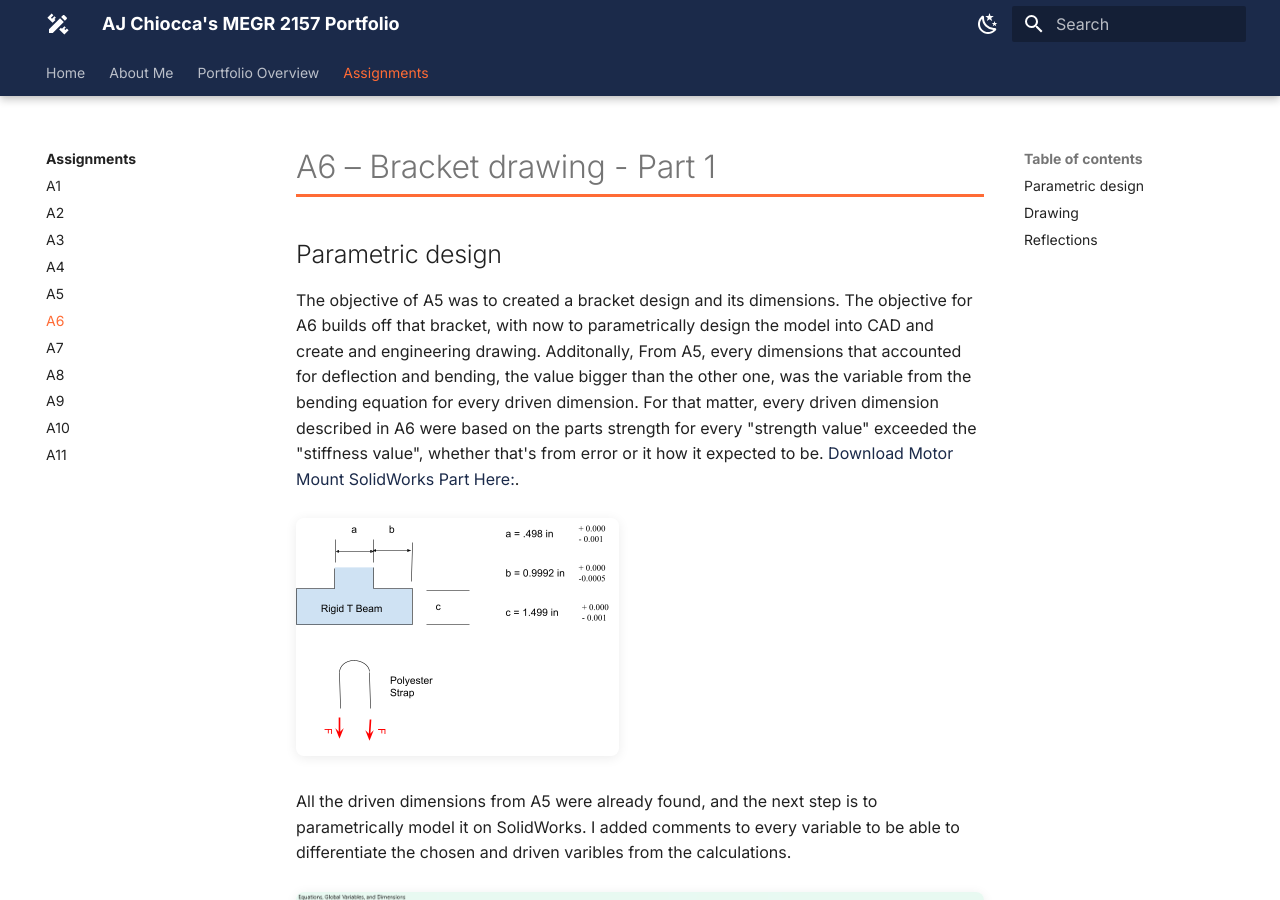
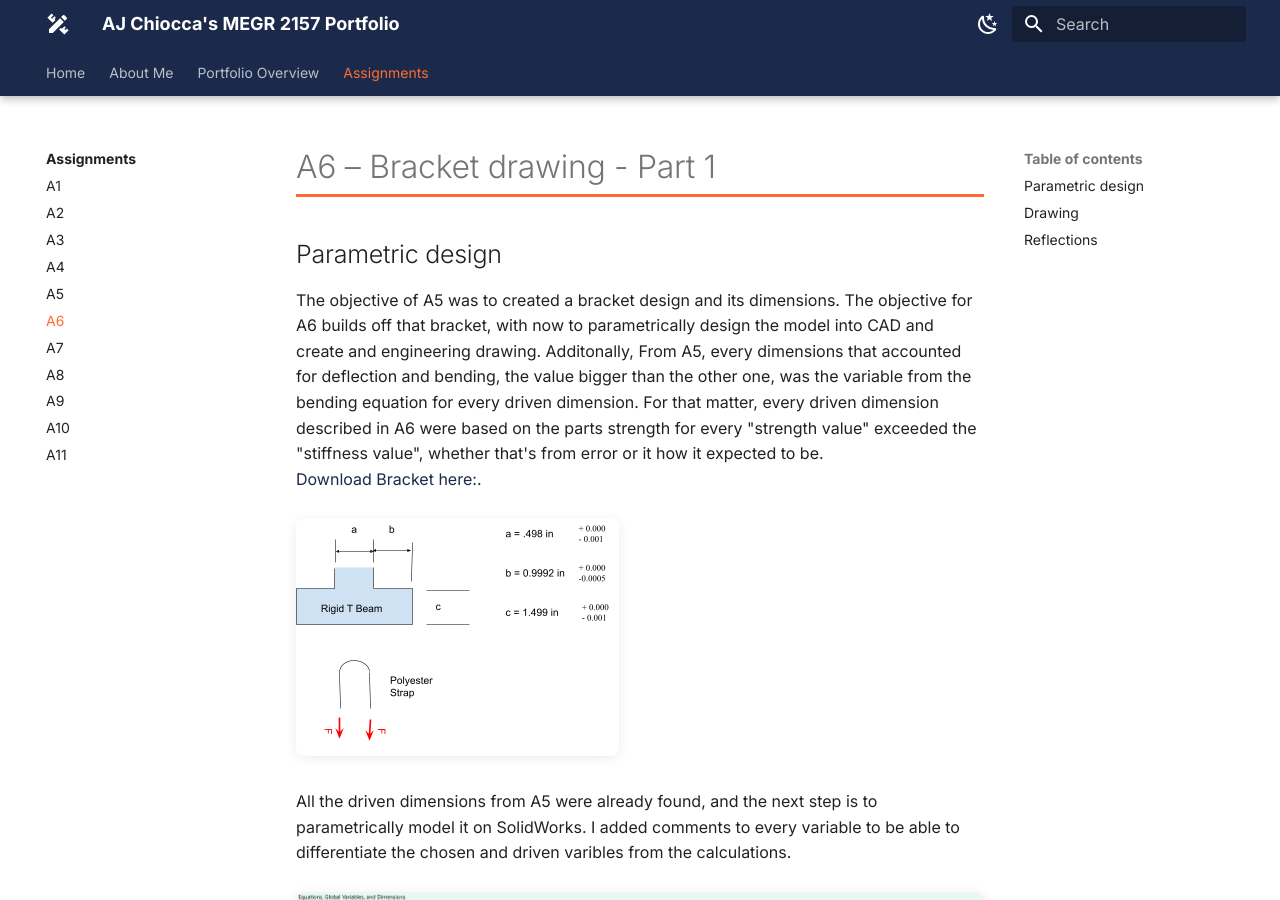
Before and after one commit to ajchiocca/megr2157-portfolio, an MkDocs documentation site: the page built from docs/assignments/A06/index.md, in a window 1280 px wide and 900 px high. Built offline with MkDocs 1.6.1 and Material for MkDocs 9.7.7, drawn with Linux system fonts in a browser that asks for light colours.

Commit message:
Revise download link and A6 objectives in index.md
Updated the download link text and clarified the objective of A6.

```diff
--- a/docs/assignments/A06/index.md
+++ b/docs/assignments/A06/index.md
@@ -2,7 +2,8 @@
 
 ## Parametric design
 The objective of A5 was to created a bracket design and its dimensions. The objective for A6 builds off that bracket, with now to parametrically design the model into CAD and create and engineering drawing. Additonally, From A5, every dimensions that accounted for deflection and bending, the value bigger than the other one, was the variable from the bending equation for every driven dimension. For that matter, every driven dimension described in A6 were based on the parts strength for every "strength value" exceeded the "stiffness value", whether that's from error or it how it expected to be.
-[Download Motor Mount SolidWorks Part Here:](https://github.com/ajchiocca/megr2157-portfolio/blob/b6dbfcfe564420074feee5f60f759c207c6b7405/docs/assignments/A06/Bracket.SLDPRT).
+<br>
+[Download Bracket here:](https://github.com/ajchiocca/megr2157-portfolio/blob/b6dbfcfe564420074feee5f60f759c207c6b7405/docs/assignments/A06/Bracket.SLDPRT).
 <br>
 <br>
 ![A5](A5.png)
```
